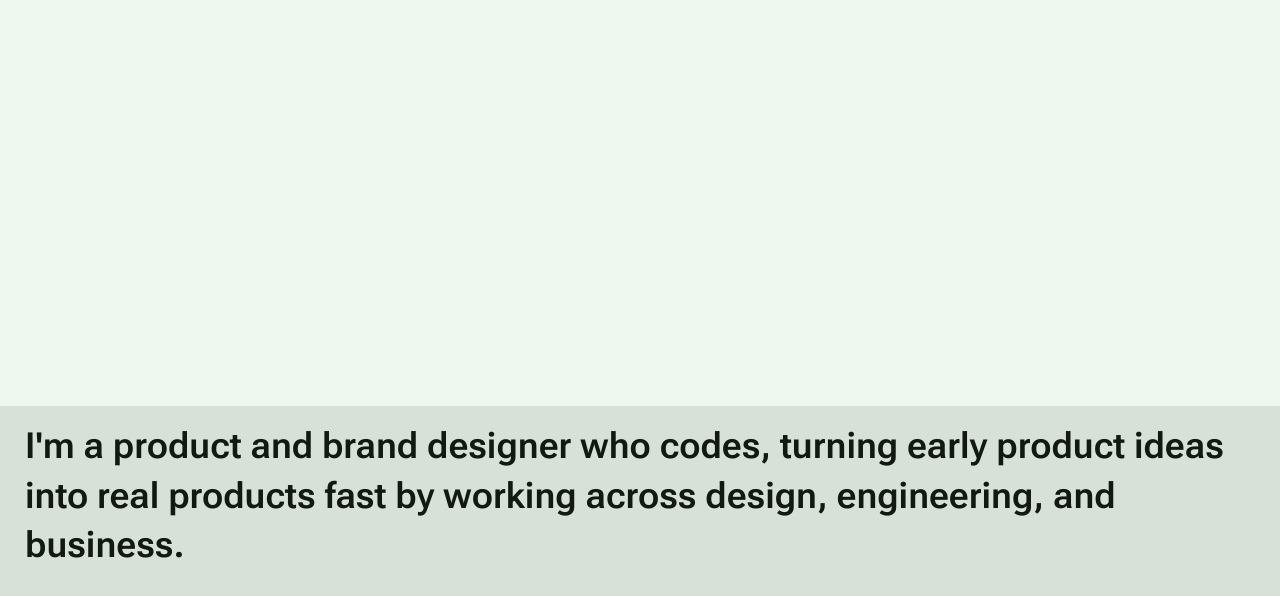
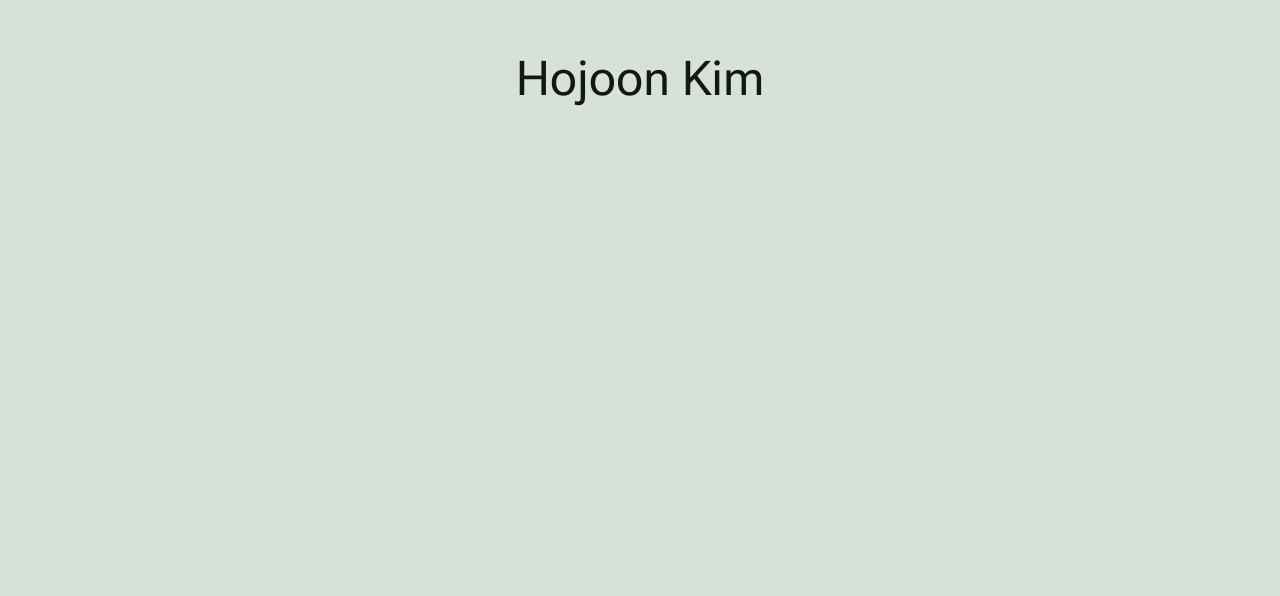
Before and after one commit to hojoon0724/hojoon-kim-portfolio, a Next.js app: page / in a window 1280 px wide. Shown: the part 314-910 px from the top of the page. After the commit the page ends 800 px from the top, so only its background shows below. Built offline with nearby package versions, Linux system fonts and the light colour scheme.

Commit message:
cleaned landing page

```diff
--- a/app/layout.tsx
+++ b/app/layout.tsx
@@ -1,4 +1,4 @@
-import { NavBar } from "@/components/4-organisms";
+// import { NavBar } from "@/components/4-organisms";
 import "@/styles/globals.css";
 import { Metadata } from "next";
 import { Roboto_Flex, Roboto_Mono } from "next/font/google";
@@ -29,7 +29,7 @@ export default function RootLayout({
     <html lang="en">
       <meta name="viewport" content="width=device-width, initial-scale=1, viewport-fit=cover" />
       <body className={`${robotoFlex.variable} ${robotoMono.variable} antialiased relative min-h-screen`}>
-        <NavBar />
+        {/* <NavBar /> */}
         <main>{children}</main>
       </body>
     </html>
--- a/app/page.tsx
+++ b/app/page.tsx
@@ -1,23 +1,9 @@
-"use client";
-
-import { ScrollRevealText, Section } from "@/components/1-atoms";
+import { Landing } from "@/components/6-pages/Landing";
 
 export default function Home() {
   return (
     <>
-      <Section fullWidth className="no-main-spacing">
-        <div className="w-full aspect-video bg-surface-heavy"></div>
-      </Section>
-      <Section>
-        <div className="about-me py-4">
-          <ScrollRevealText
-            className="mb-6 max-w-prose text-4xl leading-snug font-semibold flex justify-center items-center pb-60"
-            revealBy="word"
-            staggerMs={100}
-            text="I'm a product and brand designer who codes, turning early product ideas into real products fast by working across design, engineering, and business."
-          />
-        </div>
-      </Section>
+      <Landing />
     </>
   );
 }
--- a/components/1-atoms/Button.tsx
+++ b/components/1-atoms/Button.tsx
@@ -1,13 +1,13 @@
 import { ColorTypes, SizeTypes, VariantTypes } from "@/types/common-types";
 
 interface ButtonProps {
+  text: string;
   className?: string;
-  variant: VariantTypes;
-  color: ColorTypes;
+  variant?: VariantTypes;
+  color?: ColorTypes;
   disabled?: boolean;
-  text: string;
   type?: "button" | "submit" | "reset";
-  size: SizeTypes;
+  size?: SizeTypes;
   url?: string;
   removePadding?: boolean;
   onClick?: () => void;
@@ -17,12 +17,12 @@ export function Button({
   variant = "filled",
   color = "accent",
   disabled = false,
+  size = "md",
   text,
   type,
   url,
   className,
   removePadding,
-  size,
   onClick,
 }: ButtonProps) {
   const baseButtonClass =
--- /dev/null
+++ b/components/6-pages/Landing.tsx
@@ -0,0 +1,20 @@
+"use client";
+
+// import { Button } from "@/components/1-atoms";
+
+export function Landing() {
+  return (
+    <div className="landing-container flex flex-col gap-2xl items-center justify-center h-dvh w-full no-main-spacing">
+      <h1>Hojoon Kim</h1>
+      {/* <Button
+        text="contact"
+        variant="filled"
+        color="accent"
+        size="sm"
+        onClick={() => {
+          window.location.href = "mailto:contact@hojoonkim.com";
+        }}
+      /> */}
+    </div>
+  );
+}
--- a/components/6-pages/index.ts
+++ b/components/6-pages/index.ts
@@ -2,3 +2,4 @@ export * from './AnimationGallery';
 export * from './AtomsGallery';
 export * from './CssShow';
 export * from './IconsGallery';
+export * from './Landing';
--- a/styles/_typography.css
+++ b/styles/_typography.css
@@ -1,12 +1,12 @@
-.roboto-flex {
+@utility roboto-flex {
   font-family: "Roboto Flex", roboto, sans-serif;
 }
 
-.roboto-base {
+@utility roboto-base {
   font-variation-settings: "wdth" 116;
 }
 
-.roboto-wide {
+@utility roboto-wide {
     font-family: "Roboto Flex", roboto, sans-serif;
     font-variation-settings:
     "YTAS" 700,
@@ -22,6 +22,11 @@
     /* YTFI - figure height */
   }
 
-.roboto-mono {
+@utility roboto-mono {
     font-family: "Roboto Mono", monospace;
   }
+
+
+h1 {
+  @apply roboto-wide text-5xl;
+}
--- a/styles/globals.css
+++ b/styles/globals.css
@@ -1,8 +1,8 @@
 @import "tailwindcss";
+@import "./_typography.css";
 @import "./_colors.css";
-@import "./_typography.css";
+@import "./_semantics.css";
 @import "./_animations.css";
-@import "./_semantics.css";
 
 body {
   @apply bg-surface-base text-on-surface-base;
```
Also changed, not shown: 2 other files (tests, documents, lock files or other folders). Lines whose indentation alone changed are shown as unchanged.
